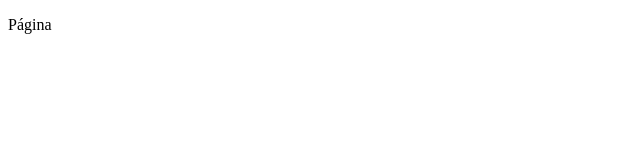
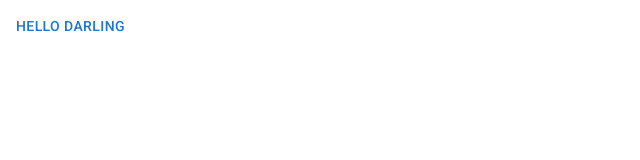
Before and after one commit to augustodevjs/dashboard-materialUi, a React (Create React App) app: page /pagina-inicial in a window 1280 px wide. Shown: the top 160 px of the page, without its empty margins (0-640 px from the left). Built offline with nearby package versions, Linux system fonts and the light colour scheme.

Commit message:
feat: instalando o material ui

```diff
--- a/package.json
+++ b/package.json
@@ -3,6 +3,10 @@
   "version": "0.1.0",
   "private": true,
   "dependencies": {
+    "@emotion/react": "^11.10.0",
+    "@emotion/styled": "^11.10.0",
+    "@mui/icons-material": "^5.8.4",
+    "@mui/material": "^5.10.0",
     "react": "^18.2.0",
     "react-dom": "^18.2.0",
     "react-router-dom": "^6.3.0",
--- a/public/index.html
+++ b/public/index.html
@@ -8,6 +8,16 @@
     <meta name="description" content="Cadastros básicos" />
 
     <title>Cadastros</title>
+
+    <link
+      rel="stylesheet"
+      href="https://fonts.googleapis.com/css?family=Roboto:300,400,500,700&display=swap"
+    />
+
+    <link
+      rel="stylesheet"
+      href="https://fonts.googleapis.com/icon?family=Material+Icons"
+    />
   </head>
   <body>
     <noscript>You need to enable JavaScript to run this app.</noscript>
--- a/src/routes/index.tsx
+++ b/src/routes/index.tsx
@@ -1,9 +1,10 @@
 import { Routes, Route, Navigate } from "react-router-dom";
+import { Button } from "@mui/material";
 
 export const AppRoutes = () => {
   return (
     <Routes>
-      <Route path="/pagina-inicial" element={<p>Página</p>} />
+      <Route path="/pagina-inicial" element={<Button>Hello Darling</Button>} />
       <Route path="*" element={<Navigate to="/pagina-inicial" />} />
     </Routes>
   );
```
Also changed, not shown: 1 other file (tests, documents, lock files or other folders).
